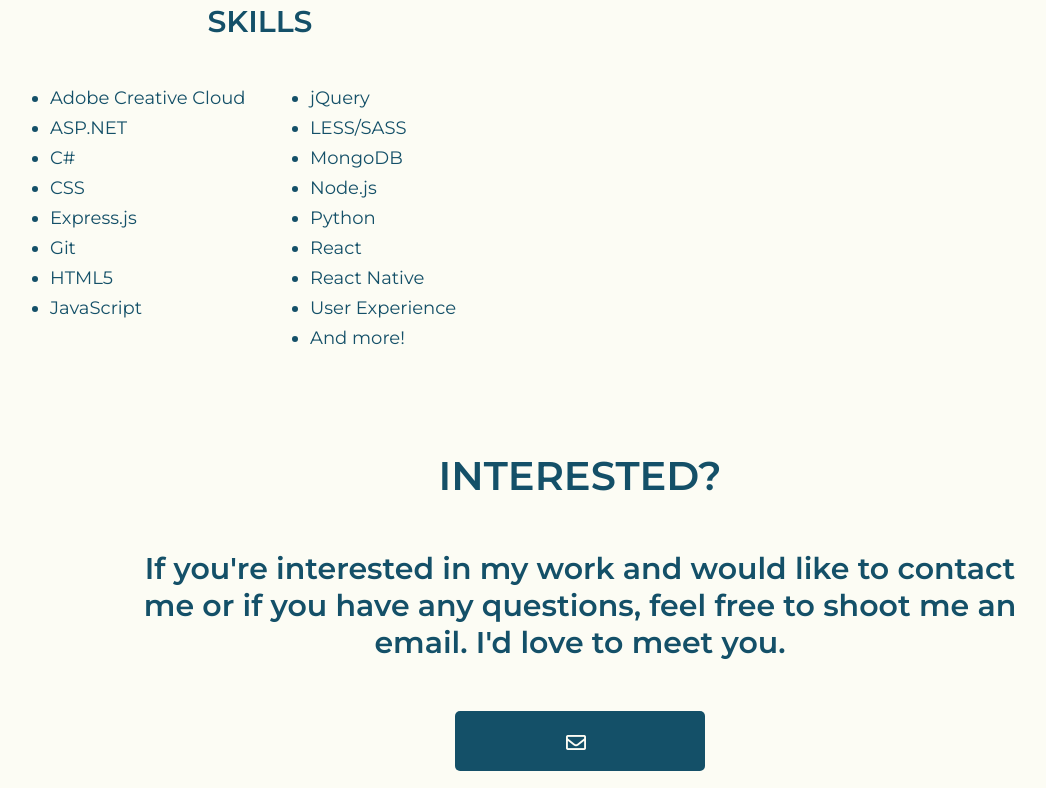
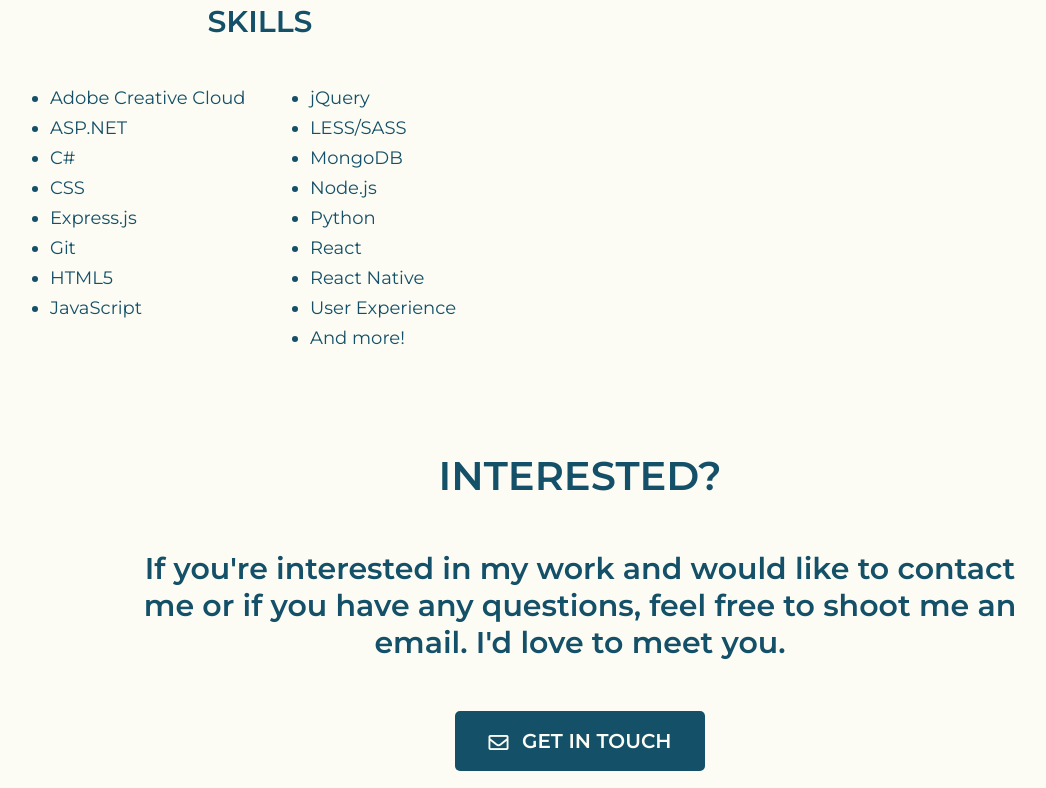
Before and after one commit to arohwer/aricarohwer-portfolio, a website: page public/index.html in a window 1280 px wide. Shown: the part 1836-2624 px from the top of the page, without its empty margins (60-1106 px from the left). Drawn offline with nearby package versions, Linux system fonts and the light colour scheme.

Commit message:
time for sleeb

```diff
--- a/public/index.html
+++ b/public/index.html
@@ -113,7 +113,7 @@
         </div>
         <div class="row wideRow"><section class="sectionTitle interestedTitle">INTERESTED?</section></div>
         <div class="row interestRow"><section class="sectionTitle skillNameTitle">If you're interested in my work and would like to contact me or if you have any questions, feel free to shoot me an email. I'd love to meet you.</section></div>
-        <div class="row buttonRow"><div class="button"><i class="far fa-envelope icon"></i><p>GET IN TOUCH</p></div></div>
+        <div class="row buttonRow"><div class="button"><i class="far fa-envelope icon"></i> GET IN TOUCH</div></div>
 
 
 
```
